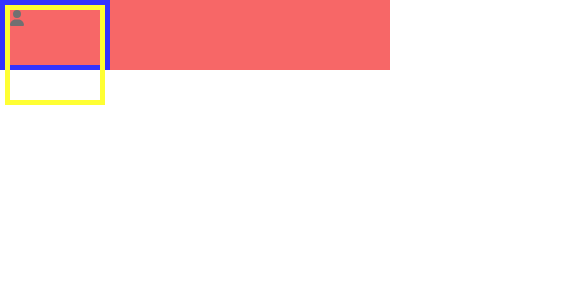
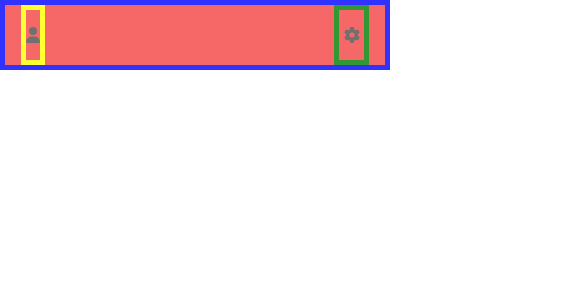
Before and after one commit to Joshuamun97/FinalForm, a React (Create React App) app in the folder client/: page / in a window 390 px wide. Shown: the top 300 px of the page, 585 px wide, since content can reach past the window. Built offline with nearby package versions, Linux system fonts and the light colour scheme.

Commit message:
modified index.js, index.scss for the header component to fix overflow issue now is more responsive for smaller screens

```diff
--- a/client/package.json
+++ b/client/package.json
@@ -3,6 +3,8 @@
   "version": "0.1.0",
   "private": true,
   "dependencies": {
+    "@fortawesome/free-solid-svg-icons": "^6.4.0",
+    "@fortawesome/react-fontawesome": "^0.2.0",
     "@testing-library/jest-dom": "^5.16.5",
     "@testing-library/react": "^11.1.0",
     "@testing-library/user-event": "^13.5.0",
@@ -13,6 +15,7 @@
     "react-dom": "^17.0.2",
     "react-router-dom": "^6.10.0",
     "react-scripts": "5.0.1",
+    "sass": "^1.62.0",
     "sort-by": "^1.2.0",
     "web-vitals": "^2.1.4"
   },
--- a/client/src/components/Header/index.js
+++ b/client/src/components/Header/index.js
@@ -12,11 +12,11 @@ const Header = () => (
             <NavLink exact="true" className='profileLogo' to='/profile'>
                 <FontAwesomeIcon icon={faUser} color="#4d4d4e" />
             </NavLink>
-        </div>
         {/* <div className='parent'> */}
             <NavLink exact="true" className='settingsLogo' activeclassname="active" to="settings">
                 <FontAwesomeIcon icon={faGear} color="#4d4d4e" />
             </NavLink>
+        </div>
         {/* </div> */}
 
         {/* <ul>
--- a/client/src/components/Header/index.scss
+++ b/client/src/components/Header/index.scss
@@ -4,48 +4,57 @@
     padding:0;
   }
 
+  nav {
+    display: inline-block;
+
+}
+
 .nav-bar {
     display:flex;
     background: #f54242;
-    width: 100%;
-    height: 70px;
+    // width: 100%;
+    // height: 70px;
     // position: relative;
     top: 0;
     z-index: 3;
-    min-width: 100%;
+    // min-width: 100%;
     opacity: 0.8;
 
 
     .parent {
         border: solid blue 5px;
-        width: calc(100% - 20px);
+        // width: calc(100% - 20px);
+        width: 100%;
         height: 70px;
         /* Aligns the children items in a row direction */
         display: flex;
+        justify-content: space-between;
+        gap: 2rem;
+        padding: 0 1rem;
+
         // position: relative;
 
     }
     .profileLogo {
         // position: absolute;
         border: solid yellow 5px;
-        width: 100px;
-        height: 100px;
+        // width: 100px;
+        // height: 100px;
         display: flex;
+        justify-content: center;
+        align-items: center;
 
     }
 
     .settingsLogo {
         // position: absolute;
         border: solid green 5px;
-        width: 100px;
-        height: 100px;
+        width: 10%;
+        // height: 100px;
         display: flex;
-        margin-left: 800px;
-
-    }
-
-    nav {
-        display: inline-block;
+        justify-content: center;
+        align-items: center;
+        // margin-left: 800px;
 
     }
 }
```
Also changed, not shown: 2 other files (tests, documents, lock files or other folders).
